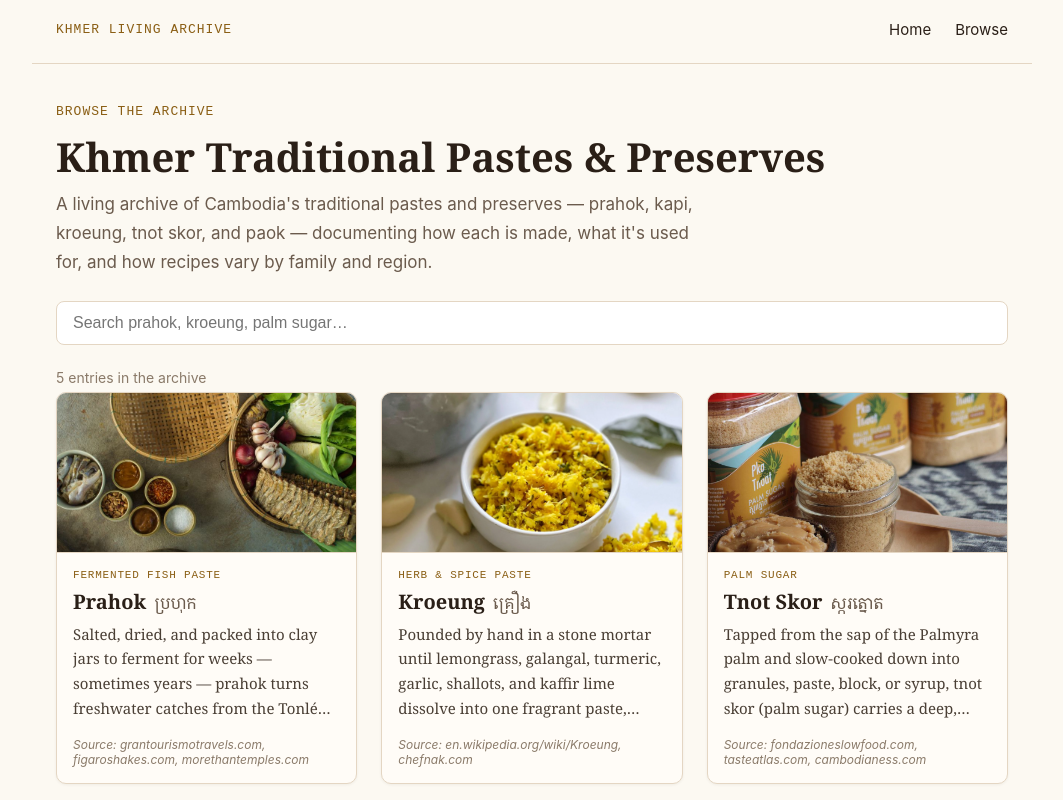
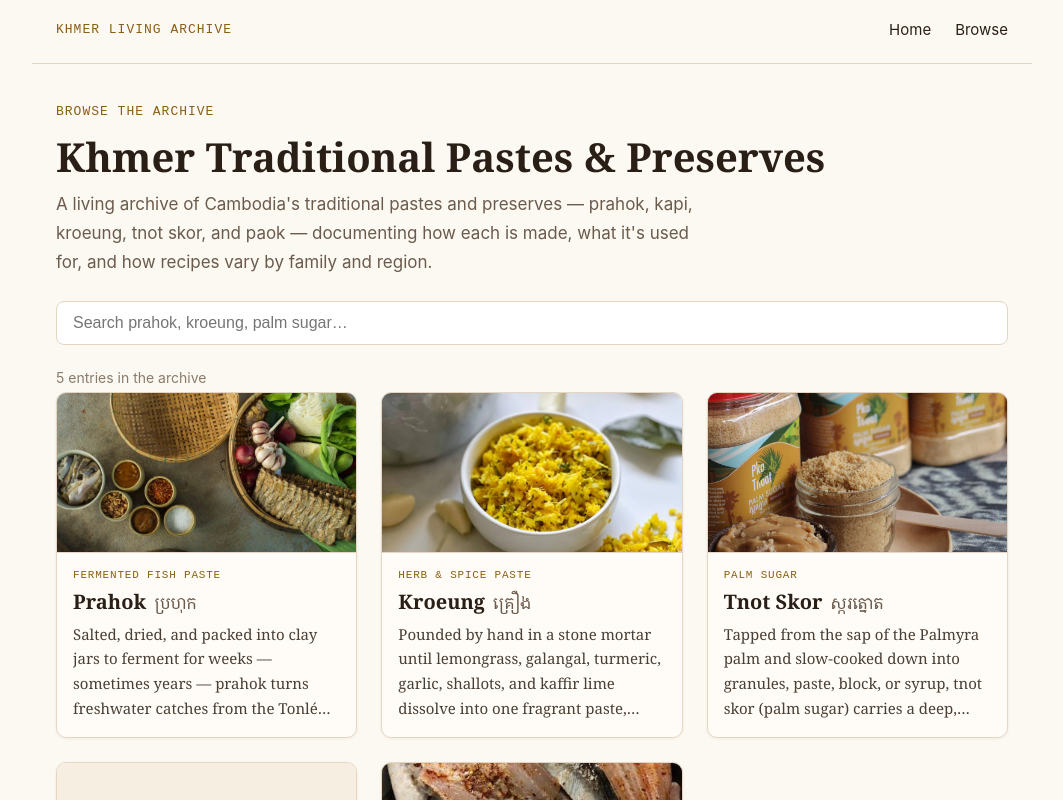
Before and after one commit to Reach488/Vibe-coding-Khmer-preserve-, a Next.js app: page /browse in a window 1280 px wide. Shown: the top 800 px of the page, without its empty margins (108-1171 px from the left). Built offline with nearby package versions, Linux system fonts and the light colour scheme.

Commit message:
EntryCard: remove source credit line for cleaner card
- Removed the 'Source: ...' line from each entry card.
- Cleaned up unused sourceCredit destructuring and source style.
- Card now only shows: category, title + Khmer term, description.

AI-assisted commit.

```diff
--- a/components/EntryCard.js
+++ b/components/EntryCard.js
@@ -92,17 +92,10 @@ const styles = {
     WebkitBoxOrient: "vertical",
     overflow: "hidden",
   },
-  source: {
-    fontSize: 12,
-    color: colors.inkFaint,
-    margin: "auto 0 0",
-    paddingTop: 8,
-    fontStyle: "italic",
-  },
-};
+  };
 
 export default function EntryCard({ entry }) {
-  const { title, khmerTerm, description, category, photo, photoNote, sourceCredit } = entry;
+  const { title, khmerTerm, description, category, photo, photoNote } = entry;
 
   return (
     <article style={styles.card} className="entry-card">
@@ -126,10 +119,6 @@ export default function EntryCard({ entry }) {
         </h3>
 
         <p style={styles.description}>{description}</p>
-
-        <div style={{ display: "flex", justifyContent: "space-between", alignItems: "center", marginTop: "auto" }}>
-          {sourceCredit ? <p style={styles.source}>Source: {sourceCredit}</p> : null}
-        </div>
       </div>
     </article>
   );
```
